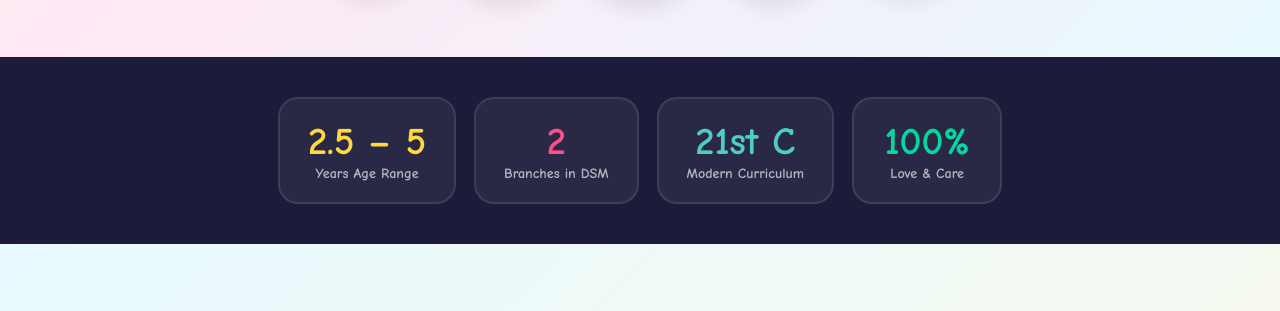
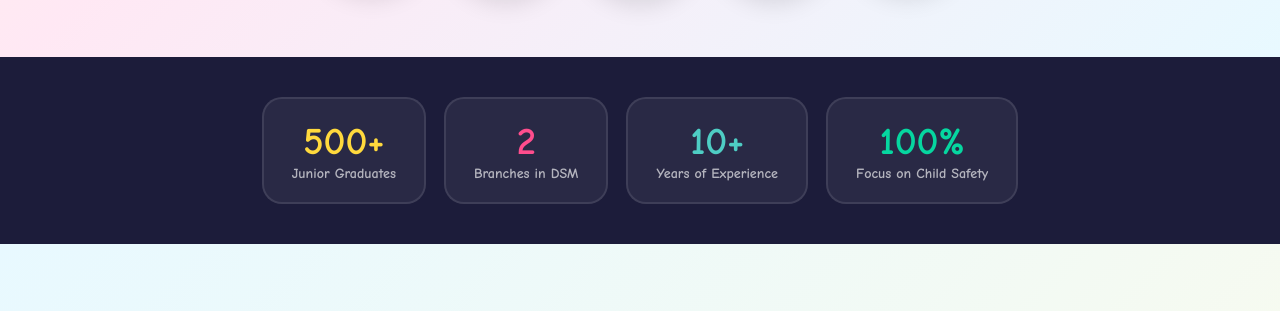
Before and after one commit to Abk47/DallasKidsZone, a plain HTML site: page index.html in a window 1280 px wide. Shown: the part 844-1155 px from the top of the page. Drawn offline with Linux system fonts and the light colour scheme.

Commit message:
Added words on stat sections

```diff
--- a/index.html
+++ b/index.html
@@ -71,10 +71,10 @@
 <!-- STATS -->
 <div class="stats">
   <div class="stats-row">
-    <div class="stat reveal"><span class="stat-n" style="color:var(--yellow)">2.5 – 5</span><span class="stat-l">Years Age Range</span></div>
+    <div class="stat reveal"><span class="stat-n" style="color:var(--yellow)">500+</span><span class="stat-l">Junior Graduates</span></div>
     <div class="stat reveal"><span class="stat-n" style="color:var(--pink)">2</span><span class="stat-l">Branches in DSM</span></div>
-    <div class="stat reveal"><span class="stat-n" style="color:var(--blue)">21st C</span><span class="stat-l">Modern Curriculum</span></div>
-    <div class="stat reveal"><span class="stat-n" style="color:var(--green)">100%</span><span class="stat-l">Love & Care</span></div>
+    <div class="stat reveal"><span class="stat-n" style="color:var(--blue)">10+</span><span class="stat-l">Years of Experience</span></div>
+    <div class="stat reveal"><span class="stat-n" style="color:var(--green)">100%</span><span class="stat-l">Focus on Child Safety</span></div>
   </div>
 </div>
 
```
